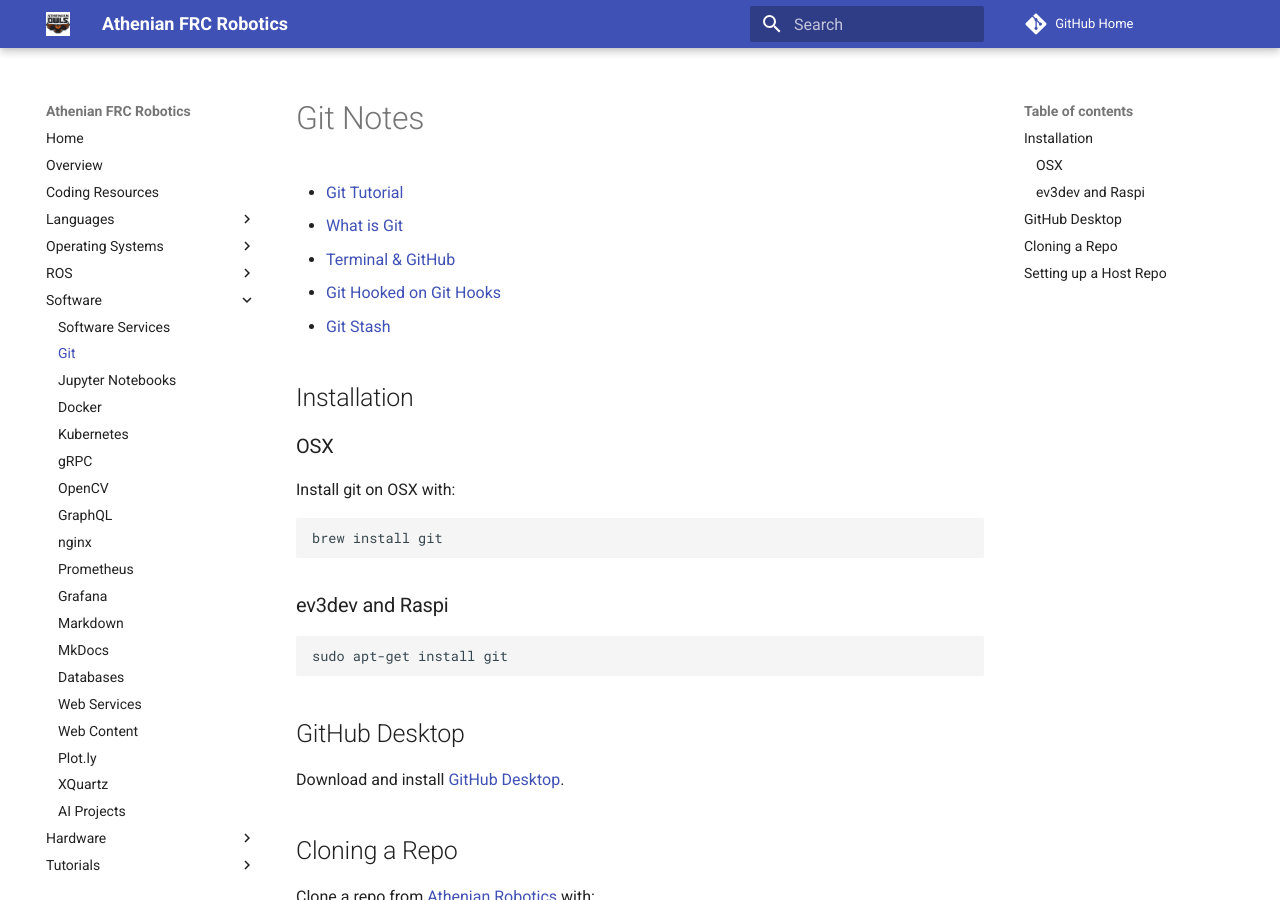
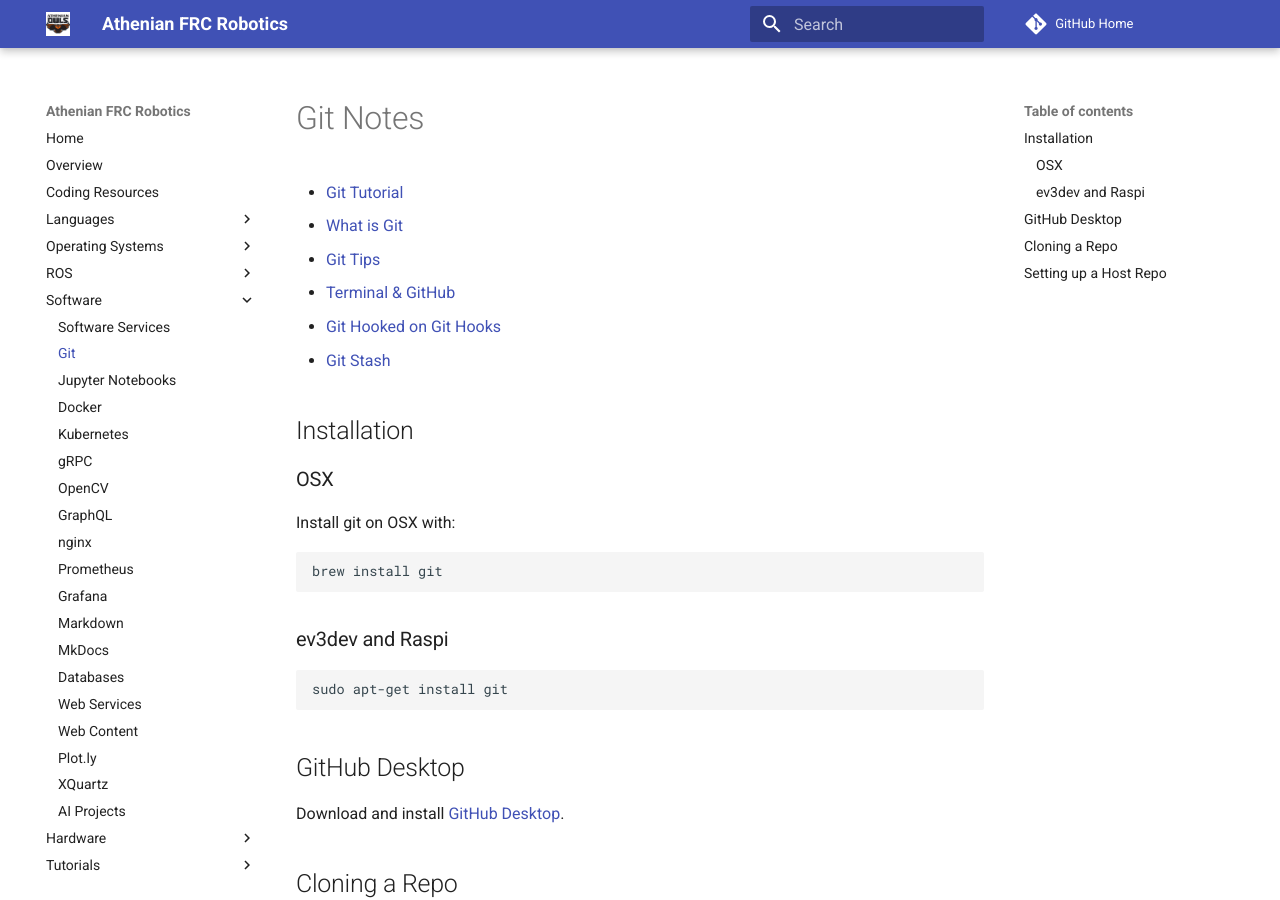
Before and after one commit to athenian-robotics/athenian-robotics-mkdocs, an MkDocs documentation site: the page built from docs/git.md, in a window 1280 px wide and 900 px high. Built offline with MkDocs 1.6.1 and Material for MkDocs 9.7.7, drawn with Linux system fonts in a browser that asks for light colours; comment, search, counter and statistics services are not loaded.

Commit message:
Update docs

```diff
--- a/docs/git.md
+++ b/docs/git.md
@@ -2,6 +2,7 @@
 
 * [Git Tutorial](https://try.github.io/levels/1/challenges/1)
 * [What is Git](https://codeburst.io/so-wtf-is-git-fa7daa0e0271)
+* [Git Tips](https://github.com/k88hudson/git-flight-rules)
 * [Terminal & GitHub](https://medium.com/career-change-coder/command-line-terminal-github-lets-make-it-really-simple-b47280341354)
 * [Git Hooked on Git Hooks](https://dev.to/rpalo/git-hooked-on-git-hooks)
 * [Git Stash](https://medium.freecodecamp.org/useful-tricks-you-might-not-know-about-git-stash-e8a9490f0a1a)
```
